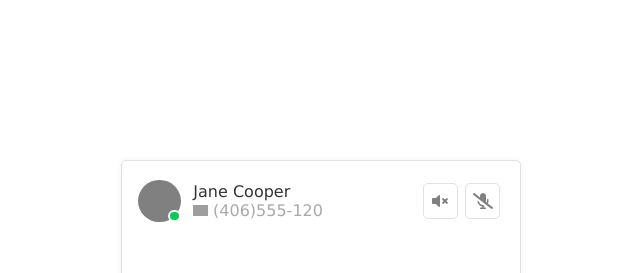
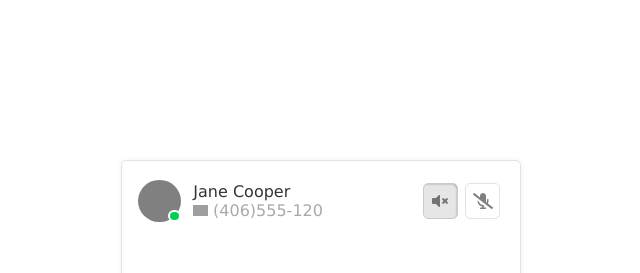
Before and after one commit to MathyEM/frontend-test-vuejs, a Vue app: page / in a window 1280 px wide. In both pictures the pointer is over the element 759 px from the left and 201 px from the top of the page. Shown: the top 273 px of the page, without its empty margins (319-959 px from the left). Built offline with nearby package versions, Linux system fonts and the light colour scheme; grey boxes are pictures that could not be loaded.

Commit message:
Added :hover and :active styling for controls/buttons

```diff
--- a/src/App.vue
+++ b/src/App.vue
@@ -76,6 +76,24 @@ a:hover, .value:hover, .item:hover {
     padding: $vertical-padding $side-padding;
   }
 
+  /// CONTROLS START
+  .control {
+      @include no-select;
+
+      &:hover {
+          $speed: 100ms;
+          filter: brightness(0.9);
+          box-shadow: inset -1px 1px 3px -2px rgba(0, 0, 0, 70%);
+          transition: background-color $speed, box-shadow $speed;
+      }
+
+      &:active {
+          box-shadow: inset -2px 2px 6px -4px rgba(0, 0, 0, 70%);
+      }
+  }
+  /// CONTROLS END
+
 }
+/// CONTAINER END
 
 </style>
```
